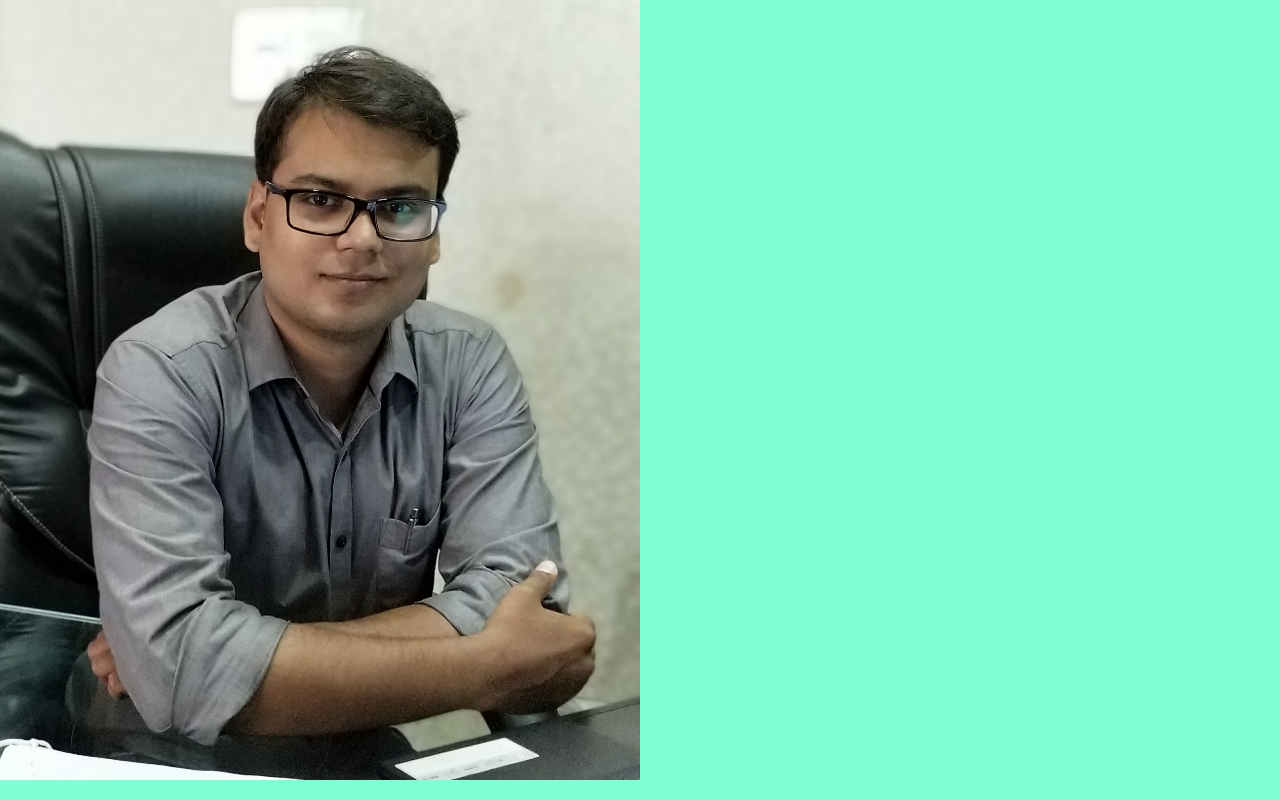
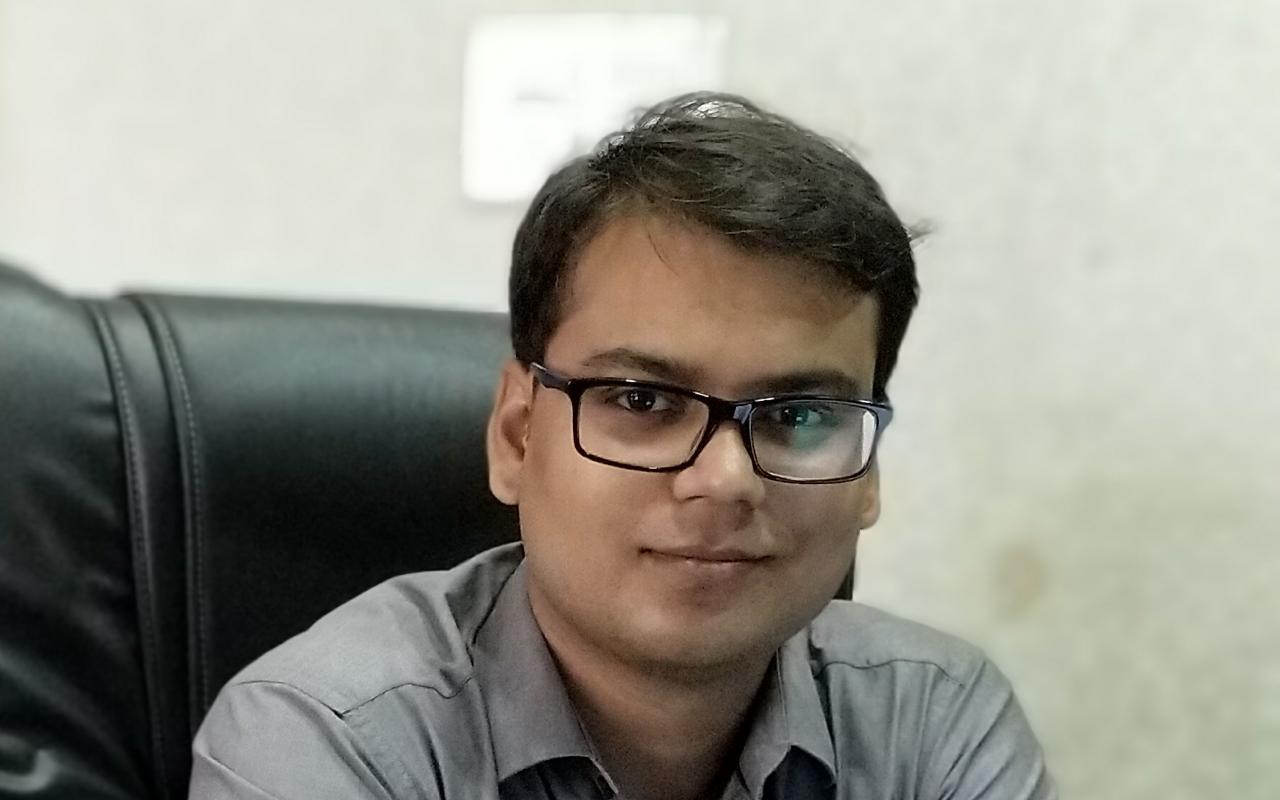
Before and after one commit to udit816/com.uditpathak, a plain HTML site: page profile.html in a window 1280 px wide. Shown: the top 800 px of the page. Drawn offline with Linux system fonts and the light colour scheme.

Commit message:
test commit

```diff
--- a/css/index.css
+++ b/css/index.css
@@ -4,5 +4,5 @@
  }
 
 body{
-    background-color: aquamarine;
+    background-color: rgb(54, 54, 53);
 }
--- a/profile.html
+++ b/profile.html
@@ -4,6 +4,6 @@
        <link rel="stylesheet" type="text/css" href="css/index.css">
     </head>
     <body>
-        <img src="images/uditpathak.jpg" alt="Udit Pathak Profile pic" width="50%" height="100%">
+        <img src="images/uditpathak.jpg" alt="Udit Pathak Profile pic" width="100%" height="100%">
     </body>
 </html>
```
